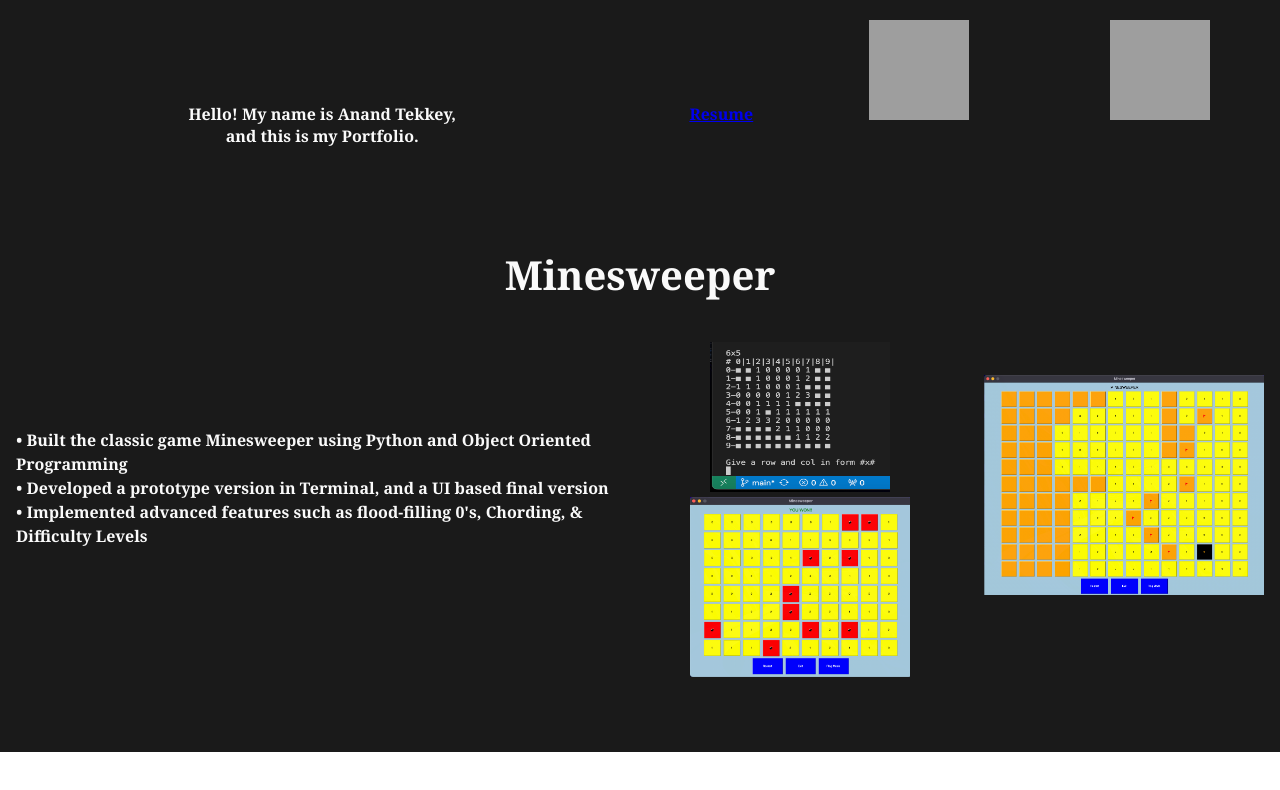
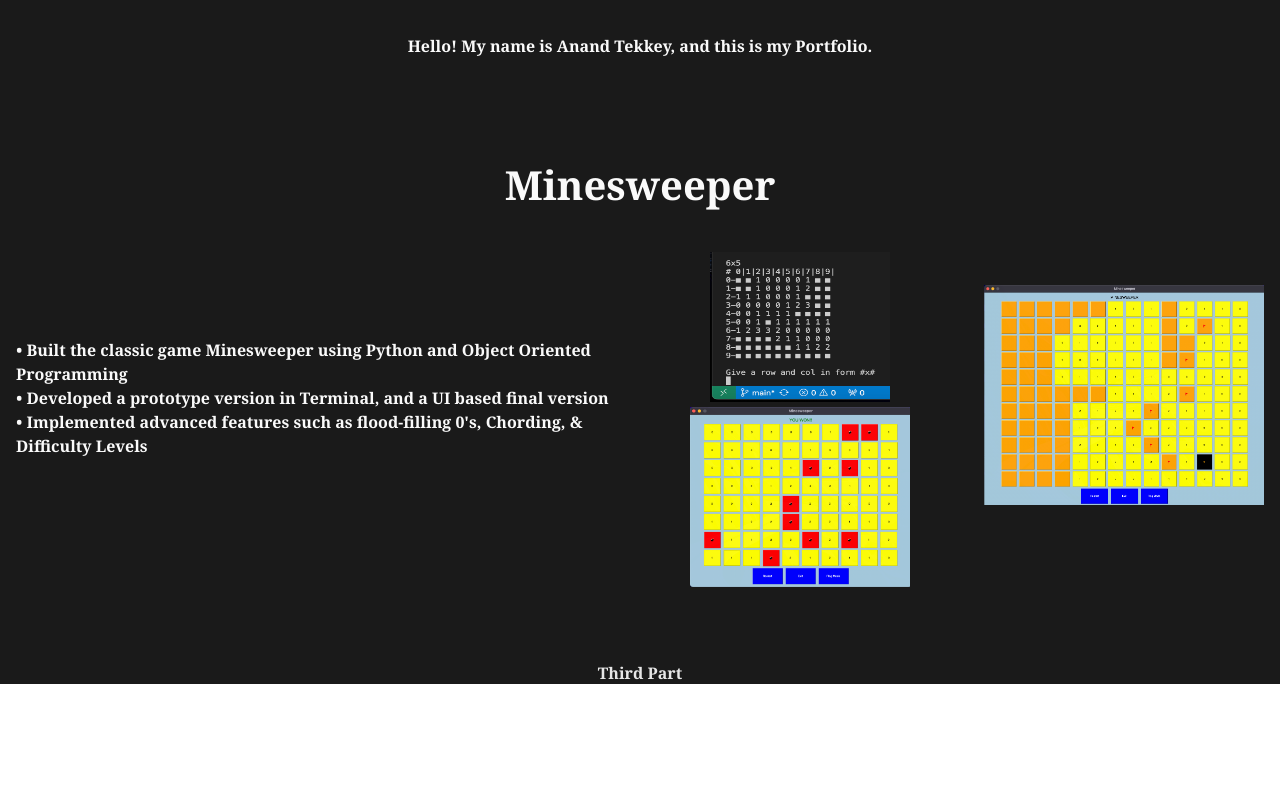
Before and after one commit to Atekkey/Atekkey.github.io, a React (Create React App) app in the folder ajt-app/: page / in a window 1280 px wide. Shown: the top 790 px of the page. Built offline with nearby package versions, Linux system fonts and the light colour scheme; grey boxes are pictures that could not be loaded.

Commit message:
Revert "Risky Changes"
This reverts commit 713bf063137b214e50dab1dae595160f794c09e5.

```diff
--- a/ajt-app/package.json
+++ b/ajt-app/package.json
@@ -4,12 +4,9 @@
  "homepage": "https://atekkey.github.io",
  "private": true,
   "dependencies": {
-  "axios": "^1.7.9",
     "cra-template": "1.2.0",
-  "firebase": "^11.1.0",
     "react": "^19.0.0",
     "react-dom": "^19.0.0",
-  "react-router-dom": "^7.1.1",
     "react-scripts": "5.0.1"
   },
   "scripts": {
--- a/ajt-app/src/App.js
+++ b/ajt-app/src/App.js
@@ -1,18 +1,43 @@
 import './App.css';
-import { BrowserRouter as Router, Routes, Route, Link } from 'react-router-dom';
-import Home from './pages/Home';
-import Resume from './pages/Resume';
 
 // const textColor = "#E6E6E6";
 function App() {
   return (
-    <Router>
-    <Routes>
-          <Route path="/" element={<Home />} />
-          <Route path="/Resume" element={<Resume />} />
-        </Routes>
+    <div className="App">
 
-    </Router>
+      <section class="section1">
+      Hello! My name is Anand Tekkey, and this is my Portfolio.
+      </section>
+      <section class="midsection1">
+
+      </section>
+      <section class="section2">
+      <div class="head1"> Minesweeper </div>
+        <div class="container">
+          <div class="columnLeft"> {/* Left Column */}
+            • Built the classic game Minesweeper using Python
+              and Object Oriented Programming <br></br>
+            • Developed a prototype version in Terminal, and a UI based final version  <br></br>
+            • Implemented advanced features such as flood-filling 0's, Chording, & Difficulty Levels <br></br>
+          </div>
+
+          <div class="column">
+            <img src="PNGs/MSterminal.png" alt="Minesweeper in Terminal" width="180" height="150"/>
+            <img src="PNGs/MS1.png" alt="Minesweeper Ex 2" width="220" height="180"/>
+            </div>
+          <div class="columnRight" >
+          <img src="PNGs/MS2.png" alt="Minesweeper Ex 3" width="280" height="220"/>
+          </div>
+        </div>
+
+      </section>
+
+      <section class="section3">
+      Third Part
+      </section>
+
+
+    </div>
   );
 }
 
--- a/ajt-app/src/pages/Home.js
+++ /dev/null
@@ -1,67 +0,0 @@
-import React from 'react';
-import { Link } from 'react-router-dom';
-
-const Home = () => {
-  return (
-
-    <div className="App">
-
-      <div class="container">
-
-        <div class="column">
-          Hello! My name is <p1>Anand Tekkey</p1>,<br></br> and this is my Portfolio.
-        </div>
-
-        <div class="column">
-            <div className="resumebox">
-                    <Link to="/resume" className="link" > Resume </Link>
-            </div>
-        </div>
-
-        <div class="column">
-            <a href = "https://github.com/atekkey"> <img src= "PNGs/GH3.png" alt="github.com/atekkey" width = "100" height = "100"></img> </a>
-          </div>
-        <div class="column" >
-          <a href = "https://linkedin.com/in/atekkey"> <img src= "PNGs/LI.png" alt="linkedin.com/in/atekkey" width = "100" height = "100"></img> </a>
-          </div>
-        </div>
-
-
-
-      <section class="midsection1">
-
-      </section>
-      <section class="section2">
-      <div class="head1"> Minesweeper </div>
-        <div class="container">
-          <div class="columnLeft"> {/* Left Column */}
-            • Built the classic game Minesweeper using Python
-              and Object Oriented Programming <br></br>
-            • Developed a prototype version in Terminal, and a UI based final version  <br></br>
-            • Implemented advanced features such as flood-filling 0's, Chording, & Difficulty Levels <br></br>
-          </div>
-
-          <div class="column">
-            <img src="PNGs/MSterminal.png" alt="Minesweeper in Terminal" width="180" height="150"/>
-            <img src="PNGs/MS1.png" alt="Minesweeper Ex 2" width="220" height="180"/>
-            </div>
-          <div class="columnRight" >
-          <img src="PNGs/MS2.png" alt="Minesweeper Ex 3" width="280" height="220"/>
-          </div>
-        </div>
-
-      </section>
-
-      <section class="section3">
-
-      </section>
-
-
-    </div>
-
-
-
-  );
-};
-
-export default Home;
--- a/ajt-app/src/pages/Resume.js
+++ /dev/null
@@ -1,18 +0,0 @@
-import React from 'react';
-
-
-const resume = () => {
-  return (
-
-    <div className= "App">
-        <embed
-        src={"AtekkeyResumeJan25.pdf"}
-        style={{ width: '100%', height: '500px', border: 'none' }}
-        title="Resume"
-      />
-    </div>
-
-  );
-};
-
-export default resume;
```
Also changed, not shown: 1 other file (tests, documents, lock files or other folders). Lines whose indentation alone changed are shown as unchanged.
